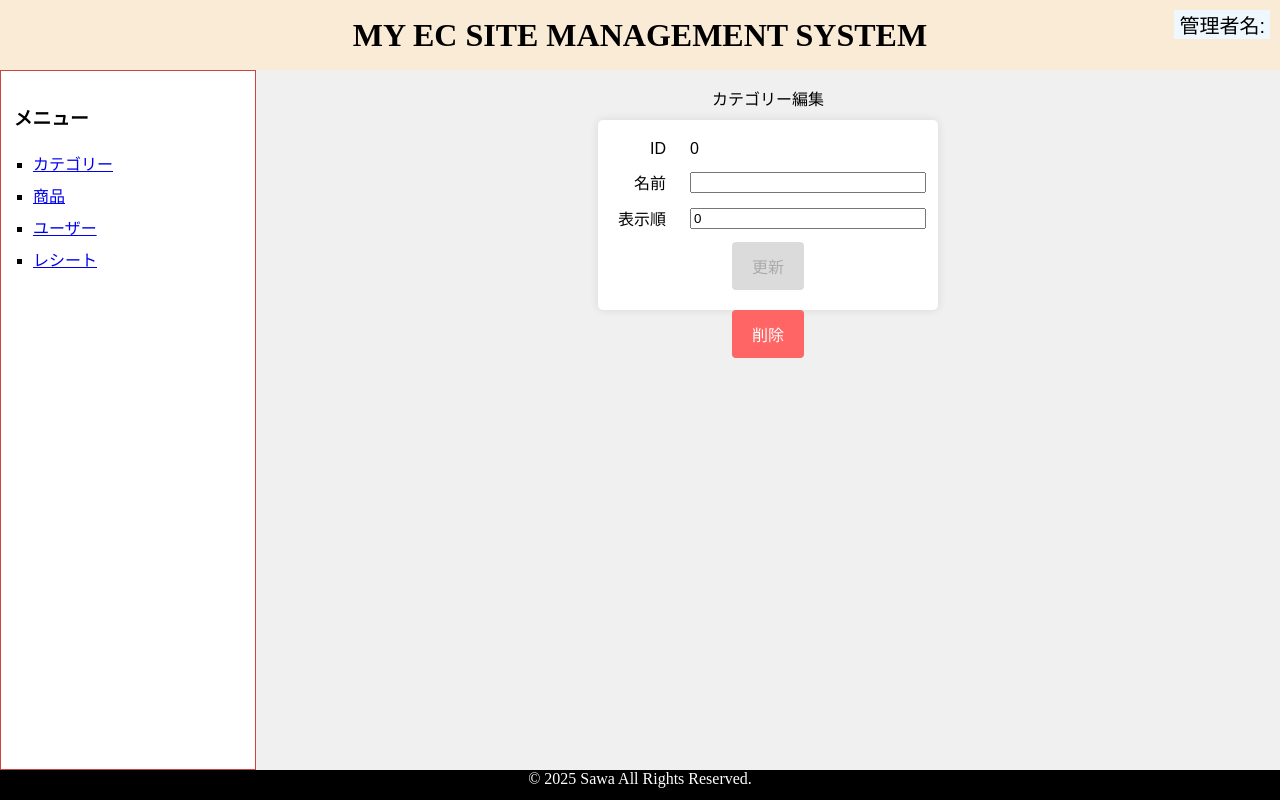
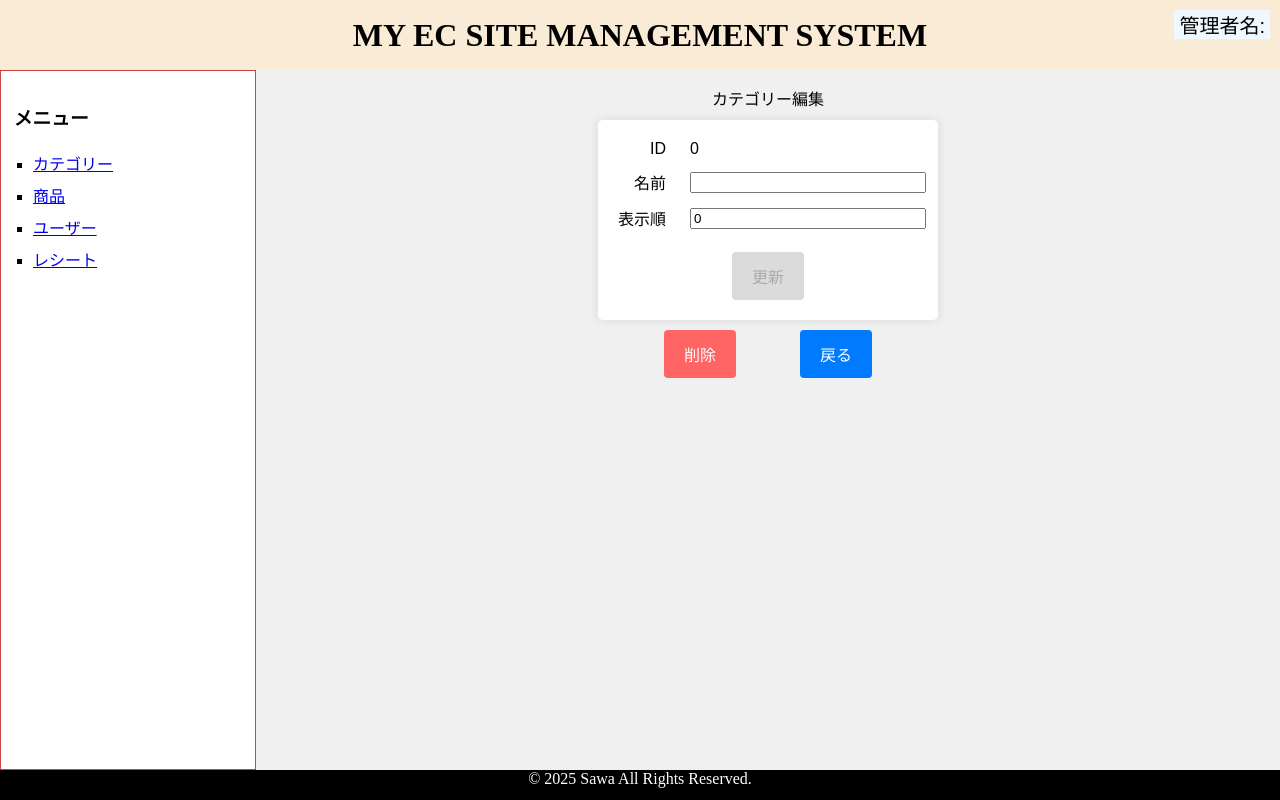
Before and after one commit to sawa-pascal/portfolio-ec-site-management, an Angular app: page /categories-detail/1 in a window 1280 px wide. Both pictures are taken after a click on the button "編集". Built offline with nearby package versions, Linux system fonts and the light colour scheme; no server answers.

Commit message:
カテゴリーに戻るボタンの実装

```diff
--- a/src/app/categories/categories-creator/categories-creator.component.html
+++ b/src/app/categories/categories-creator/categories-creator.component.html
@@ -18,4 +18,6 @@
     </div>
     <div><button type="submit" [disabled]="myForm.invalid">作成</button></div>
   </form>
+
+  <button (click)="returnPage()">戻る</button>
 </div>
--- a/src/app/categories/categories-creator/categories-creator.component.scss
+++ b/src/app/categories/categories-creator/categories-creator.component.scss
@@ -1 +1,4 @@
 @use "../../form-base.scss";
+button {
+    margin-top: 10px;
+}
--- a/src/app/categories/categories-creator/categories-creator.component.ts
+++ b/src/app/categories/categories-creator/categories-creator.component.ts
@@ -36,4 +36,8 @@ export class CategoriesCreatorComponent implements OnInit {
         },
       });
   }
+
+  returnPage(){
+    this.router.navigate(['/categories-list']);
+  }
 }
--- a/src/app/categories/categories-detail/categories-detail.component.html
+++ b/src/app/categories/categories-detail/categories-detail.component.html
@@ -12,5 +12,7 @@
   </div>
   <div>
     <button (click)="edit()">編集</button>
+
+    <button (click)="returnPage()">戻る</button>
   </div>
 </div>
--- a/src/app/categories/categories-detail/categories-detail.component.scss
+++ b/src/app/categories/categories-detail/categories-detail.component.scss
@@ -18,6 +18,15 @@ button {
 
   &:hover {
     background-color: form-base.$primary-dark;
+  }
+
+  /* ボタン間の間隔を追加 */
+  margin-top: 10px;
+  margin-right: 64px;
+
+  /* 最後のボタンの右マージンを消す */
+  &:last-child {
+    margin-right: 0;
   }
 }
 
--- a/src/app/categories/categories-detail/categories-detail.component.ts
+++ b/src/app/categories/categories-detail/categories-detail.component.ts
@@ -40,4 +40,8 @@ export class CategoriesDetailComponent implements OnInit {
   edit() {
     this.router.navigate(['/categories-editor', this.category.id]);
   }
+
+  returnPage() {
+    this.router.navigate(['/categories-list']);
+  }
 }
--- a/src/app/categories/categories-editor/categories-editor.component.html
+++ b/src/app/categories/categories-editor/categories-editor.component.html
@@ -20,5 +20,6 @@
   </form>
 </div>
 <div>
-  <button (click)="destroy()" [disabled]="myForm.invalid" class="delete-button">削除</button>
+  <button (click)="destroy()" class="delete-button">削除</button>
+  <button (click)="returnPage()">戻る</button>
 </div>
--- a/src/app/categories/categories-editor/categories-editor.component.scss
+++ b/src/app/categories/categories-editor/categories-editor.component.scss
@@ -58,6 +58,15 @@ button,
   &:hover {
     background-color: form-base.$primary-dark;
   }
+
+    /* ボタン間の間隔を追加 */
+    margin-top: 10px;
+    margin-right: 64px;
+
+    /* 最後のボタンの右マージンを消す */
+    &:last-child {
+      margin-right: 0;
+    }
 }
 
 // .delete-button 追加で色を変えたいならここで定義
--- a/src/app/categories/categories-editor/categories-editor.component.ts
+++ b/src/app/categories/categories-editor/categories-editor.component.ts
@@ -77,4 +77,8 @@ export class CategoriesEditorComponent implements OnInit {
       },
     });
   }
+
+  returnPage() {
+    this.router.navigate(['/categories-detail', this.id]);
+  }
 }
--- a/src/app/items/items-creator/items-creator.component.html
+++ b/src/app/items/items-creator/items-creator.component.html
@@ -70,4 +70,5 @@
     </div>
     <div><button type="submit" [disabled]="myForm.invalid">作成</button></div>
   </form>
+  <button (click)="returnPage()">戻る</button>
 </div>
--- a/src/app/items/items-creator/items-creator.component.ts
+++ b/src/app/items/items-creator/items-creator.component.ts
@@ -117,4 +117,8 @@ export class ItemsCreatorComponent implements OnInit {
         },
       });
   }
+
+  returnPage(){
+    this.router.navigate(['/items-list']);
+  }
 }
```
